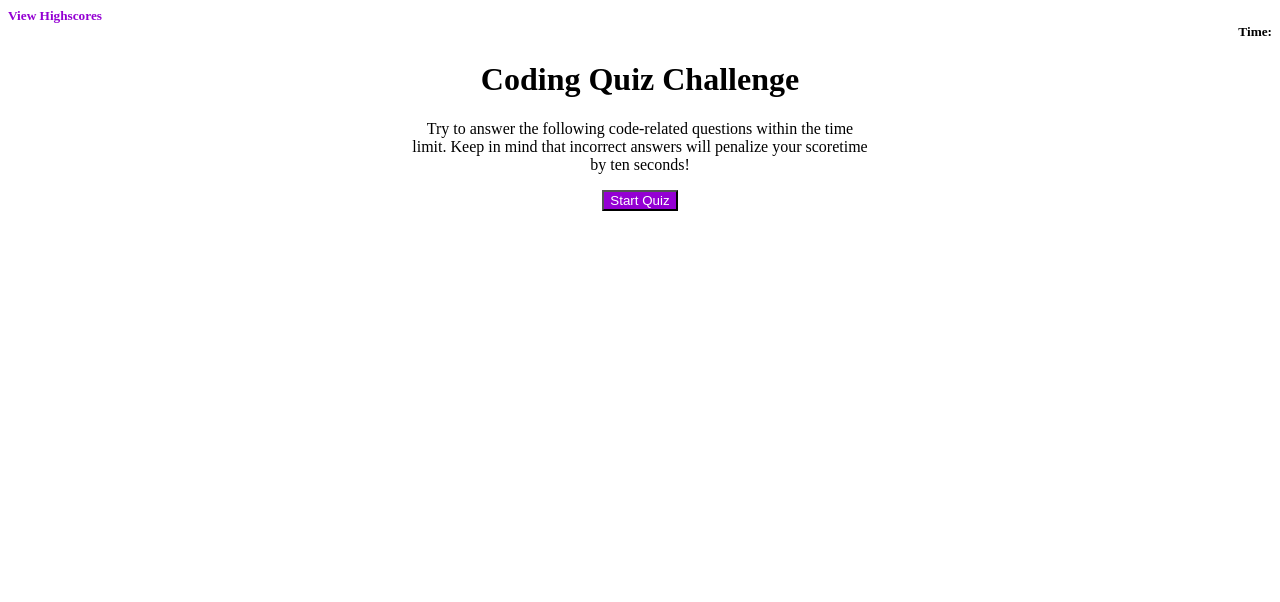
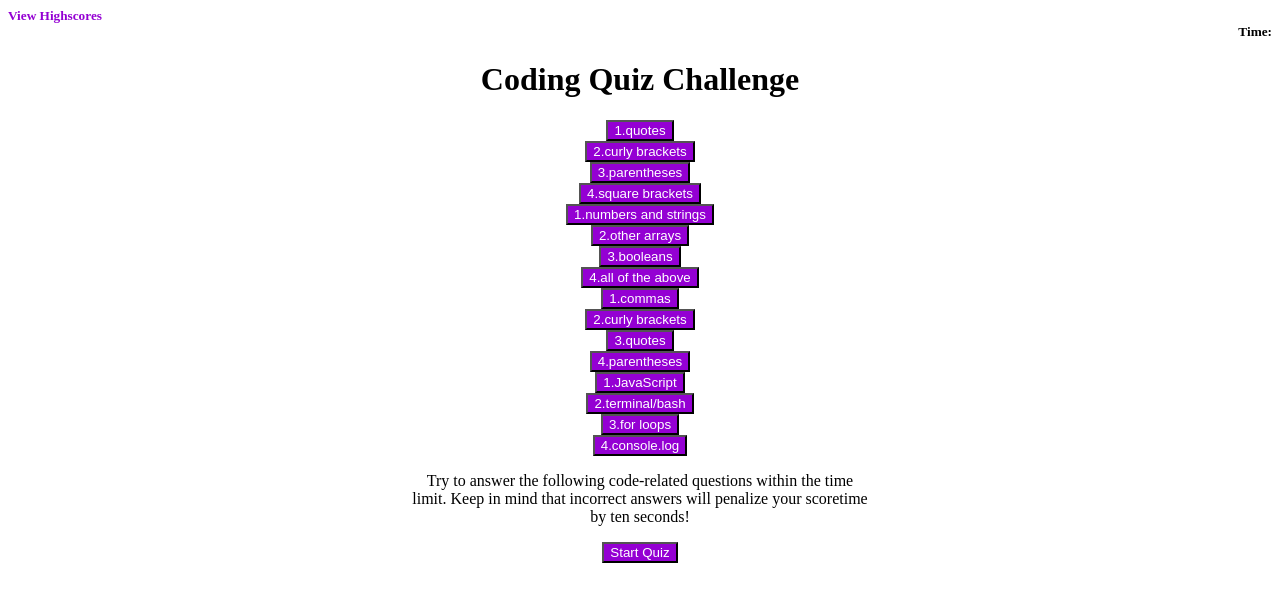
Before and after one commit to bycait27/javascript-code-quiz, a plain HTML site: page index.html in a window 1280 px wide. Drawn offline with Linux system fonts and the light colour scheme.

Commit message:
Added 4 more multiple choice divs for the other quiz questions

```diff
--- a/index.html
+++ b/index.html
@@ -27,6 +27,30 @@
             <button type="button" id="btn3">3.alerts</button>
             <button type="button" id="btn4">4.numbers</button>
         </div>
+        <div id="multiple-choice2">
+            <button type="button" id="btn5">1.quotes</button>
+            <button type="button" id="btn6">2.curly brackets</button>
+            <button type="button" id="btn7">3.parentheses</button>
+            <button type="button" id="btn8">4.square brackets</button>
+        </div>
+        <div id="multiple-choice3">
+            <button type="button" id="btn9">1.numbers and strings</button>
+            <button type="button" id="btn10">2.other arrays</button>
+            <button type="button" id="btn11">3.booleans</button>
+            <button type="button" id="btn12">4.all of the above</button>
+        </div>
+        <div id="multiple-choice4">
+            <button type="button" id="btn13">1.commas</button>
+            <button type="button" id="btn14">2.curly brackets</button>
+            <button type="button" id="btn15">3.quotes</button>
+            <button type="button" id="btn16">4.parentheses</button>
+        </div>
+        <div id="multiple-choice5">
+            <button type="button" id="btn17">1.JavaScript</button>
+            <button type="button" id="btn18">2.terminal/bash</button>
+            <button type="button" id="btn19">3.for loops</button>
+            <button type="button" id="btn20">4.console.log</button>
+        </div>
         <!-- quiz explanation displayed under header -->
         <p>Try to answer the following code-related questions within the time<br>limit. Keep in mind that incorrect answers will penalize your scoretime<br>by ten seconds!</p>
         <!-- displays button to start quiz -->
```
